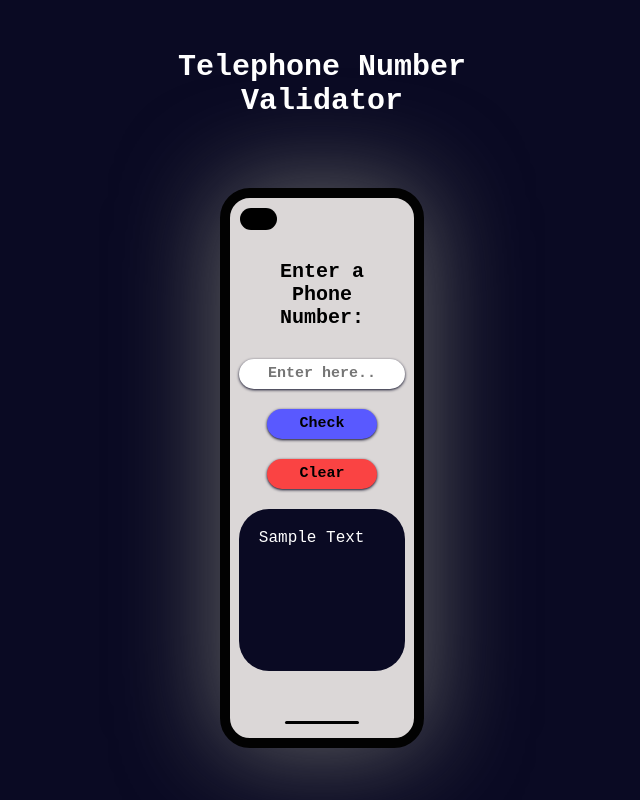
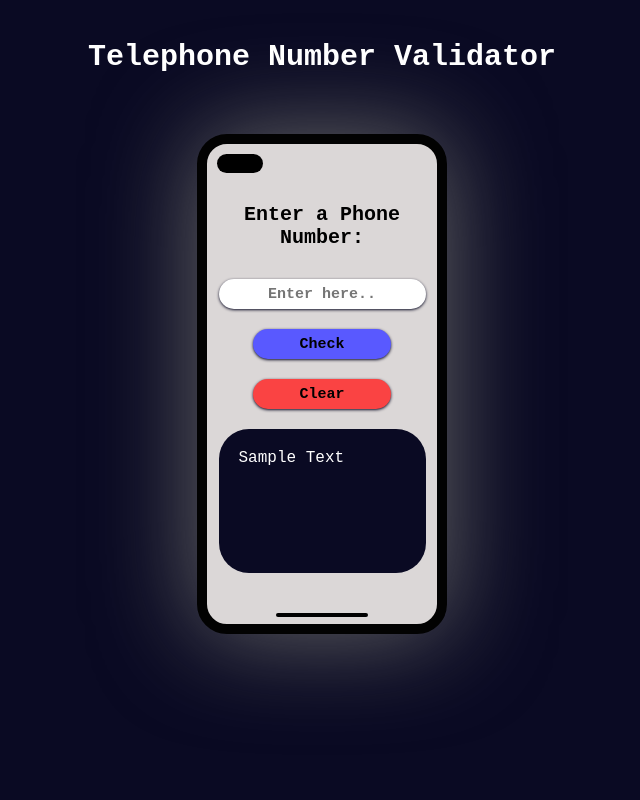
Before and after one commit to brownwo1f/TelephoneValid, a plain HTML site: page index.html in a window 1280 px wide. Shown: the whole page, without its empty margins (318-958 px from the left). Drawn offline with Linux system fonts and the light colour scheme.

Commit message:
fixed some bugs on resizing window and started js
CSS being CSS

```diff
--- a/script.js
+++ b/script.js
@@ -0,0 +1,9 @@
+const userInput = document.getElementById("user-input");
+const checkBtn = document.getElementById("check-btn");
+const clearBtn = document.getElementById("clear-btn");
+
+const checkPhn = (userInput.value) => {
+    console.log("working")
+}
+
+checkBtn.addEventListener("click",checkPhn);
--- a/styles.css
+++ b/styles.css
@@ -8,15 +8,14 @@ body{
     background:#0a0a23;
 }
 .container{
-    width: auto;
-    max-width: 40%;
+    width: 50%;
     height: 100vh;
     margin: auto;
 }
 #text{
     font-size: 30px;
     text-align: center;
-    padding: 50px;
+    padding: 40px;
     color: #fff;
 }
 #ptext{
@@ -26,8 +25,8 @@ body{
     font-weight: 600;
 }
 .phone{
-    width: 40%;
-    height: 70%;
+    width: 250px;
+    height: 500px;
     background: #dbd7d7;
     display: flex;
     flex-direction: column;
@@ -76,8 +75,8 @@ body{
 }
 #pill{
     width:40%;
-    height:3px;
+    height:4px;
     border-radius: 50px;
     background:black;
-    margin: 40px auto 0;
+    margin: 30px auto 0;
 }
```
